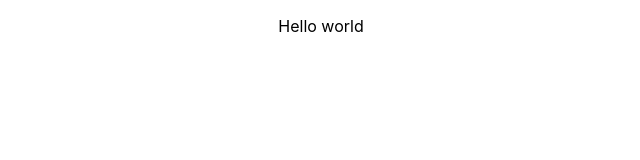
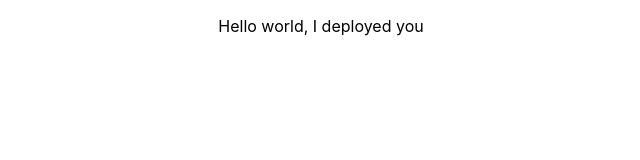
Before and after one commit to JinaZhu/sustainable-fashion, a React (Create React App) app: page / in a window 1280 px wide. Shown: the top 160 px of the page, without its empty margins (319-959 px from the left). Built offline with nearby package versions, Linux system fonts and the light colour scheme.

Commit message:
change display content

```diff
--- a/src/App.js
+++ b/src/App.js
@@ -5,7 +5,7 @@ import "./App.css";
 function App() {
   return (
     <div className="App">
-      <p>Hello world</p>
+      <p>Hello world, I deployed you</p>
     </div>
   );
 }
```
